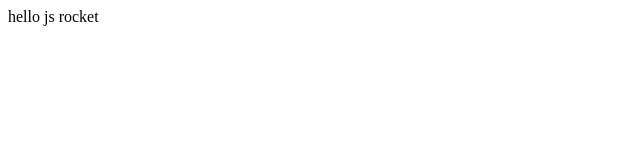
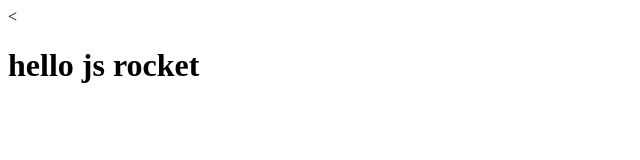
Before and after one commit to Nohkiee/is-rocket, a plain HTML site: page index.html in a window 1280 px wide. Shown: the whole page, without its empty margins (0-640 px from the left). Drawn offline with Linux system fonts and the light colour scheme.

Commit message:
Update index.html

```diff
--- a/index.html
+++ b/index.html
@@ -1,5 +1,29 @@
-hello js rocket
+<<!DOCTYPE html>
+<html>
+<head>
+	<meta charset="utf-8">
+	<meta name="viewport" content="width=device-width, initial-scale=1">
+	<title>JS Rocket</title>
 
-<script type="text/javascript">
-	console.log('hello there friends');
-</script>
+	<script type="text/javascript">
+		var car = {
+			make: 'VW',
+			type: 'Polo',
+			color: 'blue',
+			isTurnedOn: false,
+			numberOfWheels: 4,
+			seats: [
+				'seat 1',
+				'seat 2',
+				'seat 3',
+				'seat 4'
+			]
+		};
+
+		console.log('hello there friends');
+	</script>
+</head>
+<body>
+	<h1>hello js rocket</h1>
+</body>
+</html>
```
